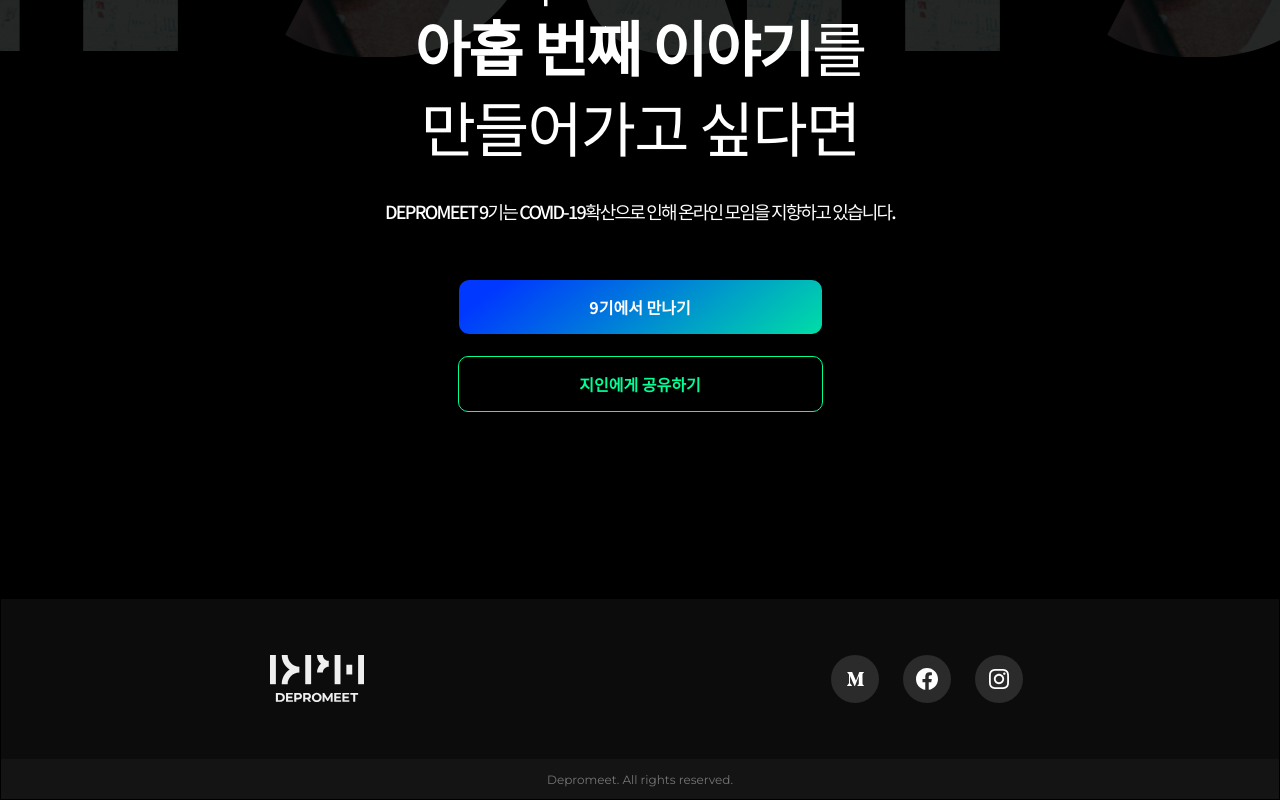
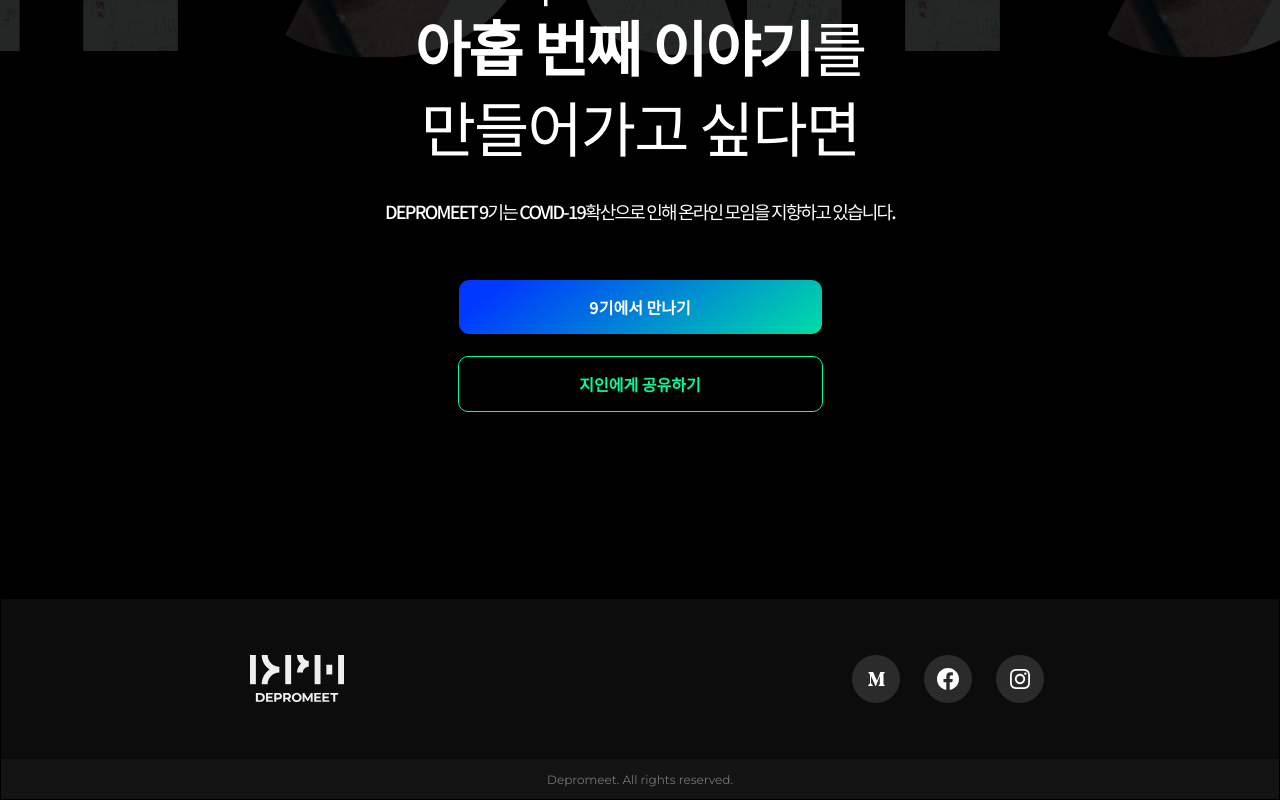
Before and after one commit to depromeet/www.depromeet.com, a Next.js app: page / in a window 1280 px wide. Shown: the part 3739-4539 px from the top of the page. Built offline with nearby package versions, Linux system fonts and the light colour scheme.

Commit message:
refactor: refactor Footer

```diff
--- a/components/Footer.tsx
+++ /dev/null
@@ -1,116 +0,0 @@
-import styled from 'styled-components';
-import dynamic from 'next/dynamic';
-import { media } from '../styles/theme';
-
-const Footer = () => {
-  const InstagramLogo = dynamic(() => import('../resources/images/ic_sns_instagram.svg'));
-  const FacebookLogo = dynamic(() => import('../resources/images/ic_sns_facebook.svg'));
-  const MediumLogo = dynamic(() => import('../resources/images/ic_sns_medium.svg'));
-  return (
-    <Container>
-      <Content>
-        <img
-          className="logo-container"
-          src="/logo_footer.svg"
-          alt="footer logo"
-          loading="lazy"
-        />
-        <ButtonContainer>
-          <MediaButton href="https://depromeet.medium.com/">
-            <MediumLogo />
-          </MediaButton>
-          <MediaButton href="https://www.facebook.com/depromeet/">
-            <FacebookLogo />
-          </MediaButton>
-          <MediaButton href="https://www.instagram.com/depromeet/">
-            <InstagramLogo />
-          </MediaButton>
-        </ButtonContainer>
-      </Content>
-      <Copyright>
-        <small>Depromeet. All rights reserved.</small>
-      </Copyright>
-    </Container>
-  );
-};
-const MediaButton = ({ href, children }) => (
-  <Button
-    role="button"
-    tabIndex={0}
-    href={href}
-    target="_blank"
-    rel="noreferrer"
-  >
-    {children}
-  </Button>
-);
-const Container = styled.footer`
-  background: #0C0C0C;
-  border: 1px solid #000000;
-  box-sizing: border-box;
-  width: 100%;
-`;
-
-const Content = styled.div`
-  display: flex;
-  align-items: center;
-  justify-content: space-between;
-  height: 16rem;
-  padding-left: 20vw;
-  padding-right: 20vw;
-  box-sizing: border-box;
-
-  ${media.mobile} {
-    padding: 2.8rem 2.4rem;
-    height: 9.6rem;
-
-  }
-  .logo-container {
-    ${media.mobile} {
-      width: 6.4rem;
-      height: 4rem;
-    }
-  }
-`;
-
-const ButtonContainer = styled.div`
-  display: flex;
-`;
-const Button = styled.a`
-  display: flex;
-  background: #2b2b2b;
-  border-radius: 50%;
-  height: 4.8rem;
-  width: 4.8rem;
-  text-decoration: none;
-  margin-left: 2.4rem;
-  align-items: center;
-  justify-content: center;
-
-  ${media.mobile} {
-    width: 4rem;
-    height: 4rem;
-    margin-left: 1.6rem;
-  }
-`;
-
-const Copyright = styled.div`
-  height: 4rem;
-  width: 100%;
-  display: flex;
-  align-items: center;
-  justify-content: center;
-  background: #141414;
-  font-style: normal;
-  font-weight: normal;
-  font-size: 1.2rem;
-  line-height: 1.5rem;
-  font-family: Montserrat;
-  color: #757575;
-  ${media.mobile} {
-    font-size: 1rem;
-    line-height: 1.2rem;
-  }
-`;
-
-export default Footer;
--- /dev/null
+++ b/components/Footer/Buttons.tsx
@@ -0,0 +1,36 @@
+import styled, { DefaultTheme, StyledComponentBase } from 'styled-components';
+import { media } from '../../styles/theme';
+
+interface ButtonsBlock extends StyledComponentBase<'div', DefaultTheme> {
+  Button?: typeof Button;
+}
+const Buttons: ButtonsBlock = styled.div`
+  display: flex;
+`;
+
+const Button = styled.a.attrs<{href: string}>({
+  role: 'button',
+  tabIndex: 0,
+  target: '_blank',
+  rel: 'noreferrer',
+})`
+  display: flex;
+  background: #2b2b2b;
+  border-radius: 50%;
+  height: 4.8rem;
+  width: 4.8rem;
+  text-decoration: none;
+  margin-left: 2.4rem;
+  align-items: center;
+  justify-content: center;
+
+  ${media.mobile} {
+    width: 4rem;
+    height: 4rem;
+    margin-left: 1.6rem;
+  }
+`;
+
+Buttons.Button = Button;
+
+export default Buttons;
--- /dev/null
+++ b/components/Footer/Contact.tsx
@@ -0,0 +1,25 @@
+import styled, { DefaultTheme, StyledComponentBase } from 'styled-components';
+import { media } from '../../styles/theme';
+import Logo from './Logo';
+
+interface ContactBlock extends StyledComponentBase<'div', DefaultTheme> {
+  Logo?: typeof Logo;
+}
+
+const Contact:ContactBlock = styled.div`
+  display: flex;
+  align-items: center;
+  justify-content: space-around;
+  height: 16rem;
+  box-sizing: border-box;
+
+  ${media.mobile} {
+    padding: 2.8rem 2.4rem;
+    height: 9.6rem;
+
+  }
+`;
+
+Contact.Logo = Logo;
+
+export default Contact;
--- /dev/null
+++ b/components/Footer/Copyright.tsx
@@ -0,0 +1,23 @@
+import styled from 'styled-components';
+import { media } from '../../styles/theme';
+
+const Copyright = styled.div`
+  height: 4rem;
+  width: 100%;
+  display: flex;
+  align-items: center;
+  justify-content: center;
+  background: #141414;
+  font-style: normal;
+  font-weight: normal;
+  font-size: 1.2rem;
+  line-height: 1.5rem;
+  font-family: Montserrat;
+  color: #757575;
+  ${media.mobile} {
+    font-size: 1rem;
+    line-height: 1.2rem;
+  }
+`;
+
+export default Copyright;
--- /dev/null
+++ b/components/Footer/Logo.tsx
@@ -0,0 +1,11 @@
+import styled from 'styled-components';
+import { media } from '../../styles/theme';
+
+const Logo = styled.img`
+    ${media.mobile} {
+      width: 6.4rem;
+      height: 4rem;
+    }
+`;
+
+export default Logo;
--- /dev/null
+++ b/components/Footer/index.tsx
@@ -0,0 +1,44 @@
+import dynamic from 'next/dynamic';
+import { FC, HTMLAttributes } from 'react';
+import styled from 'styled-components';
+import Contact from './Contact';
+import Copyright from './Copyright';
+import Buttons from './Buttons';
+
+const footer: FC<HTMLAttributes<HTMLElement>> = ({ className }) => {
+  const InstagramLogo = dynamic(() => import('../../resources/images/ic_sns_instagram.svg'));
+  const FacebookLogo = dynamic(() => import('../../resources/images/ic_sns_facebook.svg'));
+  const MediumLogo = dynamic(() => import('../../resources/images/ic_sns_medium.svg'));
+  return (
+    <footer className={className}>
+      <Contact>
+        <Contact.Logo
+          src="/logo_footer.svg"
+          alt="footer logo"
+          loading="lazy"
+        />
+        <Buttons>
+          <Buttons.Button href="https://depromeet.medium.com/">
+            <MediumLogo />
+          </Buttons.Button>
+          <Buttons.Button href="https://www.facebook.com/depromeet/">
+            <FacebookLogo />
+          </Buttons.Button>
+          <Buttons.Button href="https://www.instagram.com/depromeet/">
+            <InstagramLogo />
+          </Buttons.Button>
+        </Buttons>
+      </Contact>
+      <Copyright>
+        <small>Depromeet. All rights reserved.</small>
+      </Copyright>
+    </footer>
+  );
+};
+
+export default styled(footer)`
+  background-color: #0c0c0c;
+  border: 1px solid #000000;
+  box-sizing: border-box;
+  width: 100%;
+`;
```
